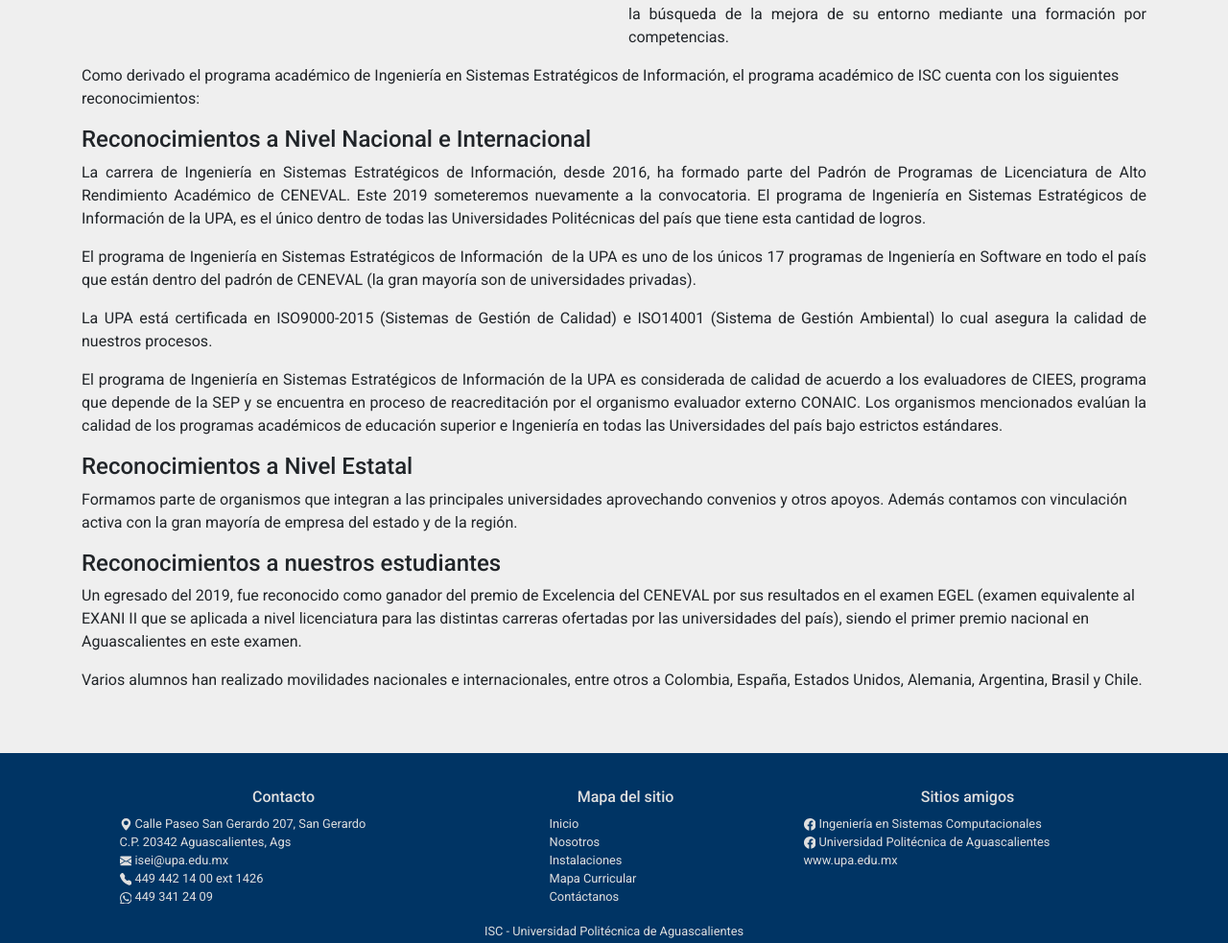
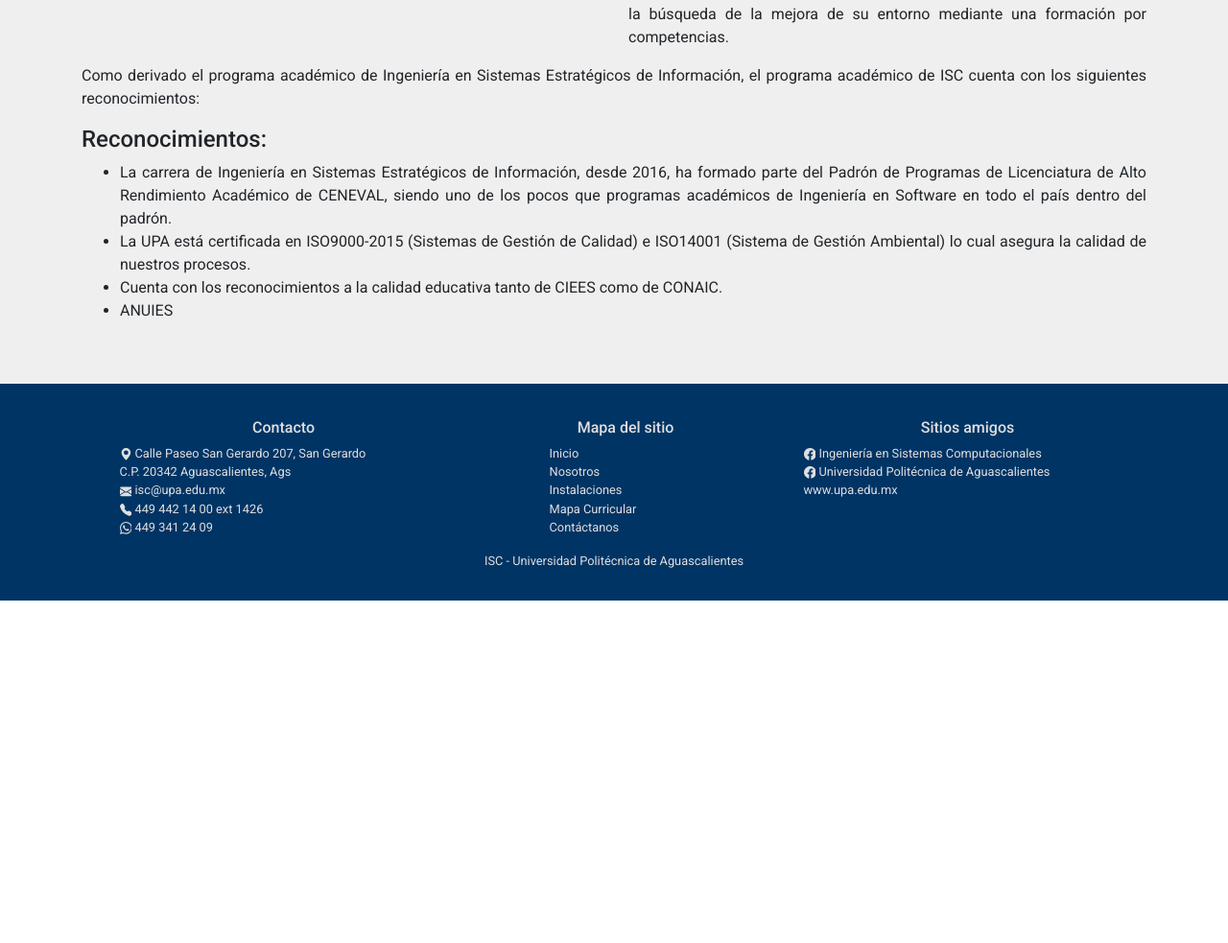
Before and after one commit to RogelioTrejoEstrada/PageISC, a Gatsby site in the folder isc-page/: page /about in a window 1280 px wide. Shown: the part 782-1765 px from the top of the page at 96% size. After the commit the page ends 1408 px from the top, so only its background shows below. Built offline with nearby package versions, Linux system fonts and the light colour scheme; Gatsby itself is replaced by a stand-in of ours.

Commit message:
ajustando banner

```diff
--- a/isc-page/src/components/Cabecera.js
+++ b/isc-page/src/components/Cabecera.js
@@ -1,5 +1,5 @@
 import React from 'react'
-import { Col, Row } from 'react-bootstrap'
+import { Col, Container, Row } from 'react-bootstrap'
 import BackgroundImage from 'gatsby-background-image'
 
 
@@ -7,30 +7,21 @@
    const {titulo1, titulo2, imagen} = props
 
     return (
+
+      <Container>
       <BackgroundImage className="masthead" fluid={imagen} fadeIn>
         <div className="black-overlay">
           <Row className="justify-content-md-center tituloPrincipal mt-0 m-auto">
-            {/* <Col md={2}>
-              <StaticImage
-                src="../images/UPA_Logo.png"
-                width={150}
-                alt="UPA Logo"
-              />
-            </Col> */}
-            <Col>
+
+            <Col md={12} sm={4}>
               <h2>{titulo1}</h2>
               <h1>{titulo2}</h1>
             </Col>
-            {/* <Col md={2}>
-              <StaticImage
-                src="../images/ISEI_Logo.png"
-                width={80}
-                alt="UPA Logo"
-              />
-            </Col> */}
+
           </Row>
         </div>
       </BackgroundImage>
+      </Container>
     )
 }
 export default Cabecera;
--- a/isc-page/src/components/Footer.js
+++ b/isc-page/src/components/Footer.js
@@ -15,7 +15,7 @@
               <ul className="list-unstyled pl-1">
                 <li><span><GeoAltFill /></span> Calle Paseo San Gerardo 207, San Gerardo</li>
                 <li> C.P. 20342 Aguascalientes, Ags</li>
-                <li><span><EnvelopeFill /></span> isei@upa.edu.mx </li>
+                <li><span><EnvelopeFill /></span> isc@upa.edu.mx </li>
                 <li><span><TelephoneFill /></span> 449 442 14 00 ext 1426</li>
                 <li><span><Whatsapp /></span> 449 341 24 09</li>
               </ul>
--- a/isc-page/src/components/Header.js
+++ b/isc-page/src/components/Header.js
@@ -2,7 +2,7 @@
 import { Link } from 'gatsby'
 import { StaticImage } from 'gatsby-plugin-image';
 import React, { useState } from 'react'
-import { Nav, Navbar} from 'react-bootstrap'
+import { Container, Nav, Navbar} from 'react-bootstrap'
 import {navbarBrand, navbarLink, navbarColor} from '../styles/Header.module.css'
 
 
@@ -12,6 +12,7 @@
   const [active, setActive] = useState(pagina);
 
   return (
+    <Container>
     <Navbar className={navbarColor} expand="lg" variant="light">
       <Navbar.Brand className={navbarBrand} style={{ color: "#fff" }}>
         <StaticImage src="../images/UPA_Logo.png" width={100} alt="UPA" />
@@ -63,5 +64,6 @@
         </Nav>
       </Navbar.Collapse>
     </Navbar>
+    </Container>
   )
 }
--- a/isc-page/src/pages/about.js
+++ b/isc-page/src/pages/about.js
@@ -45,66 +45,30 @@
         </Row>
         <Row>
           <Col>
-          <p>Como derivado el programa académico de Ingeniería en Sistemas Estratégicos de Información, el programa académico
-            de ISC cuenta con los siguientes reconocimientos:        </p>
-              <div className="textoJustificado">
-                <h4>Reconocimientos a Nivel Nacional e Internacional</h4>
-                <p>
+            <p className="textoJustificado">Como derivado el programa académico de Ingeniería en Sistemas Estratégicos de Información, el programa académico
+              de ISC cuenta con los siguientes reconocimientos:</p>
+            <div className="textoJustificado">
+              <h4>Reconocimientos:</h4>
+              <ul>
+                <li>
                   La carrera de Ingeniería en Sistemas Estratégicos de
                   Información, desde 2016, ha formado parte del Padrón de
                   Programas de Licenciatura de Alto Rendimiento Académico de
-                  CENEVAL. Este 2019 someteremos nuevamente a la convocatoria.
-                  El programa de Ingeniería en Sistemas Estratégicos de
-                  Información de la UPA, es el único dentro de todas las
-                  Universidades Politécnicas del país que tiene esta cantidad de
-                  logros.
-                </p>
-                <p>
-                  El programa de Ingeniería en Sistemas Estratégicos de
-                  Información  de la UPA es uno de los únicos 17 programas de
-                  Ingeniería en Software en todo el país que están dentro del
-                  padrón de CENEVAL (la gran mayoría son de universidades
-                  privadas).
-                </p>
-                <p>
+                  CENEVAL, siendo uno de los pocos que programas académicos de Ingeniería en Software en todo el país dentro del padrón.
+                </li>
+                <li>
                   La UPA está certificada en ISO9000-2015 (Sistemas de Gestión
                   de Calidad) e ISO14001 (Sistema de Gestión Ambiental) lo cual
                   asegura la calidad de nuestros procesos.
-                </p>
-                <p>
-                  El programa de Ingeniería en Sistemas Estratégicos de
-                  Información de la UPA es considerada de calidad de acuerdo a
-                  los evaluadores de CIEES, programa que depende de la SEP y se
-                  encuentra en proceso de reacreditación por el organismo
-                  evaluador externo CONAIC. Los organismos mencionados evalúan
-                  la calidad de los programas académicos de educación superior e
-                  Ingeniería en todas las Universidades del país bajo estrictos
-                  estándares.
-                </p>
-              </div>
-              <h4>Reconocimientos a Nivel Estatal</h4>
-            <p>
-              Formamos parte de organismos que integran a las principales
-              universidades aprovechando convenios y otros apoyos. Además
-              contamos con vinculación activa con la gran mayoría de empresa del
-              estado y de la región.
-            </p>
+                </li>
+                <li> Cuenta con los reconocimientos a la calidad educativa tanto de CIEES
+                  como  de CONAIC.
+                </li>
+                <li>ANUIES</li>
+              </ul>
+            </div>
 
-            <h4>Reconocimientos a nuestros estudiantes</h4>
-            <p>
-              Un egresado del 2019, fue reconocido como ganador del premio de
-              Excelencia del CENEVAL por sus resultados en el examen EGEL
-              (examen equivalente al EXANI II que se aplicada a nivel
-              licenciatura para las distintas carreras ofertadas por las
-              universidades del país), siendo el primer premio nacional en
-              Aguascalientes en este examen.
-            </p>
-            <p>
-              Varios alumnos han realizado movilidades nacionales e
-              internacionales, entre otros a Colombia, España, Estados Unidos,
-              Alemania, Argentina, Brasil y Chile.
-            </p>
-            </Col>
+          </Col>
         </Row>
 
       </Container>
--- a/isc-page/src/pages/contacto.js
+++ b/isc-page/src/pages/contacto.js
@@ -21,7 +21,7 @@
               <h4 className=' mapaCurricular-header'>Contacto</h4>
               <br/>
               <h5 className= 'texto-contacto'>Correo electrónico:</h5>
-              <h5 className= 'texto-contacto'><span><Envelope /></span> isei@upa.edu.mx</h5>
+              <h5 className= 'texto-contacto'><span><Envelope /></span> isc@upa.edu.mx</h5>
               <br/>
               <h5 className= 'texto-contacto'>Teléfono de oficina:</h5>
               <h5 className= 'texto-contacto'><span><Telephone /></span> 449 442 14 00 ext 1426</h5>
```
Also changed, not shown: isc-page/src/thumbLabs/electronica.md (+1 -1 lines).
